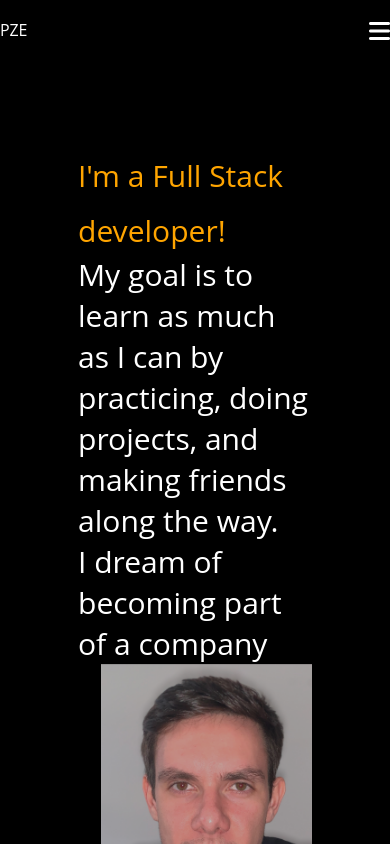
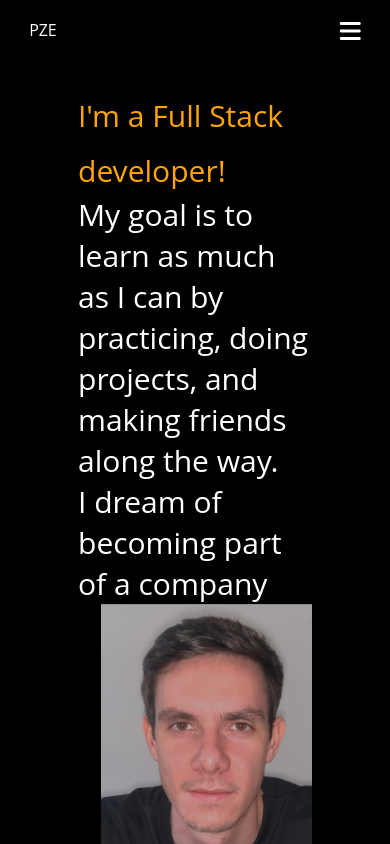
Before and after one commit to pjceva/portfolio, a React (Vite) app: page / in a window 390 px wide. Shown: the top 844 px of the page. Built offline with nearby package versions, Linux system fonts and the light colour scheme.

Commit message:
responsive navbar

```diff
--- a/src/pages/home/home.tsx
+++ b/src/pages/home/home.tsx
@@ -1,4 +1,4 @@
-import { Container, DropDown, Links, Logo, MenuButton, Navbar, Perfil, TextBox } from "./styles"
+import { Container, Header, Links, MenuButton, Navbar, Perfil, TextBox } from "./styles"
 import PerfilImg from "../../imgs/perfil.png"
 import { Content } from "../../components/Content/styles"
 import { TypeAnimation } from "react-type-animation"
@@ -20,8 +20,9 @@ export const Home = () => {
                 <a>About Me</a>
                 <a href="#Contact">Contact</a>
             </Navbar> */}
+            <Header>
                 <Navbar>
-                <Logo>PZE</Logo>
+                    <div className="logo">PZE</div>
                     <Links className="li">
                         <li><a href="#Home">Home</a></li>
                         <li><a href="#Skill">Skills</a></li>
@@ -32,13 +33,14 @@ export const Home = () => {
                         <i className={navbar ? "fa-solid fa-bars" : "fa-solid fa-xmark"}></i>
                         {/* <i className="fa-solid fa-bars"></i> */}
                     </MenuButton>
-                <DropDown>
+                        <section className={navbar ? "hide" : "show"}>
                             <li><a href="#Home">Home</a></li>
                             <li><a href="#Skill">Skills</a></li>
                             <li><a href="#Trajectory">Trajectory</a></li>
                             <li><a href="#Contact">Contact</a></li>
-                </DropDown>
+                        </section>
                 </Navbar>
+            </Header>
             <Container id="Home">
                 <Content>
                     <TextBox>
--- a/src/pages/home/styles.tsx
+++ b/src/pages/home/styles.tsx
@@ -1,4 +1,124 @@
 import styled from "styled-components";
+
+export const Header = styled.div`
+    display: flex;
+    justify-content: center;
+`
+
+
+export const Navbar = styled.div`
+    width: 85%;
+    height: 60px;
+    max-width: 1200px;
+    margin: 0 auto;
+    display: flex;
+    align-items: center;
+    justify-content: space-between;
+    position: fixed;
+    background-color: black;
+
+    li{
+        list-style: none;
+    }
+    a{
+        text-decoration: none;
+        color: white;
+        font-size: 1rem;
+        :hover{
+            color: orange;
+        }
+    }
+    section{
+        display: none;
+        position: absolute;
+        right: 2rem;
+        top: 60px;
+        width: 300px;
+        height: 0px;
+        background-color: rgba(255, 255, 255, 0.1);
+        backdrop-filter: blur(15px);
+        border-radius: 10px;
+        overflow: hidden;
+        transition: height cubic-bezier(0.175, 0.885, 0.32, 1.275);
+        li{
+            padding: 0.7rem;
+            display: flex;
+            align-items: center;
+            justify-content: center;
+        }
+
+    }
+    .show{
+        height: 162px;
+    }
+
+    /* background-color: green; */
+
+    @media (max-width: 900px){
+        .li{
+            display: none;
+        }
+        .menu_btn{
+            display: block;
+        }
+        section{
+            display: block;
+        }
+
+    }
+
+    @media (max-width: 576px) {
+        section{
+            left: 2rem;
+            width: unset;
+        }
+    }
+
+`
+export const Links = styled.ul`
+    display: flex;
+    gap: 2rem;
+
+`
+
+export const MenuButton = styled.div`
+    color: white;
+    font-size: 1.5rem;
+    cursor: pointer;
+    display: none;
+`
+
+
+export const Container = styled.section`
+    min-height: 95vh;
+    display: flex;
+    /* background-color: gray; */
+    align-items: center;
+    padding: 0 20%;
+
+`
+
+export const TextBox = styled.div`
+    flex: 2;
+    display: flex;
+    flex-direction: column;
+    justify-content: flex-start;
+    span{
+        font-size: 30px;
+    }
+
+`
+
+export const Perfil = styled.div`
+    flex: 1;
+    display: flex;
+    justify-content: flex-end;
+    img{width: 25vh}
+
+`
+
+
+
 
 // export const Navbar = styled.section`
 //     height: 5vh;
@@ -29,100 +149,3 @@ import styled from "styled-components";
 //     }
 
 // `
-
-export const Navbar = styled.div`
-    width: 100%;
-    height: 60px;
-    max-width: 1200px;
-    margin: 0 auto;
-    display: flex;
-    align-items: center;
-    justify-content: space-between;
-    li{
-        list-style: none;
-    }
-    a{
-        text-decoration: none;
-        color: white;
-        font-size: 1rem;
-        :hover{
-            color: orange;
-        }
-    }
-
-    /* background-color: green; */
-
-
-    @media (max-width: 900px){
-        .li{
-            display: none;
-        }
-        .menu_btn{
-            display: block;
-        }
-    }
-`
-export const DropDown = styled.div`
-    position: absolute;
-    display: none;
-    right: 2rem;
-    top: 60px;
-    width: 300px;
-    background-color: rgba(255, 255, 255, 0.1);
-    backdrop-filter: blur(15px);
-    border-radius: 10px;
-    overflow: hidden;
-
-    li{
-        padding: 0.7rem;
-        display: flex;
-        align-items: center;
-        justify-content: center;
-    }
-
-`
-
-export const Logo = styled.div`
-
-`
-
-export const Links = styled.ul`
-    display: flex;
-    gap: 2rem;
-
-`
-
-export const MenuButton = styled.div`
-    color: white;
-    font-size: 1.5rem;
-    cursor: pointer;
-    display: none;
-`
-
-export const Container = styled.section`
-    min-height: 95vh;
-    display: flex;
-    /* background-color: gray; */
-    align-items: center;
-    padding: 0 20%;
-
-`
-
-export const TextBox = styled.div`
-    flex: 2;
-    display: flex;
-    flex-direction: column;
-    justify-content: flex-start;
-    span{
-        font-size: 30px;
-    }
-
-`
-
-export const Perfil = styled.div`
-    flex: 1;
-    display: flex;
-    justify-content: flex-end;
-    img{width: 25vh}
-
-`
--- a/src/styles/global.tsx
+++ b/src/styles/global.tsx
@@ -24,4 +24,5 @@ export const GlobalStyle = createGlobalStyle`
         }
     }
 
+
 `
```
Lines whose indentation alone changed are shown as unchanged.
